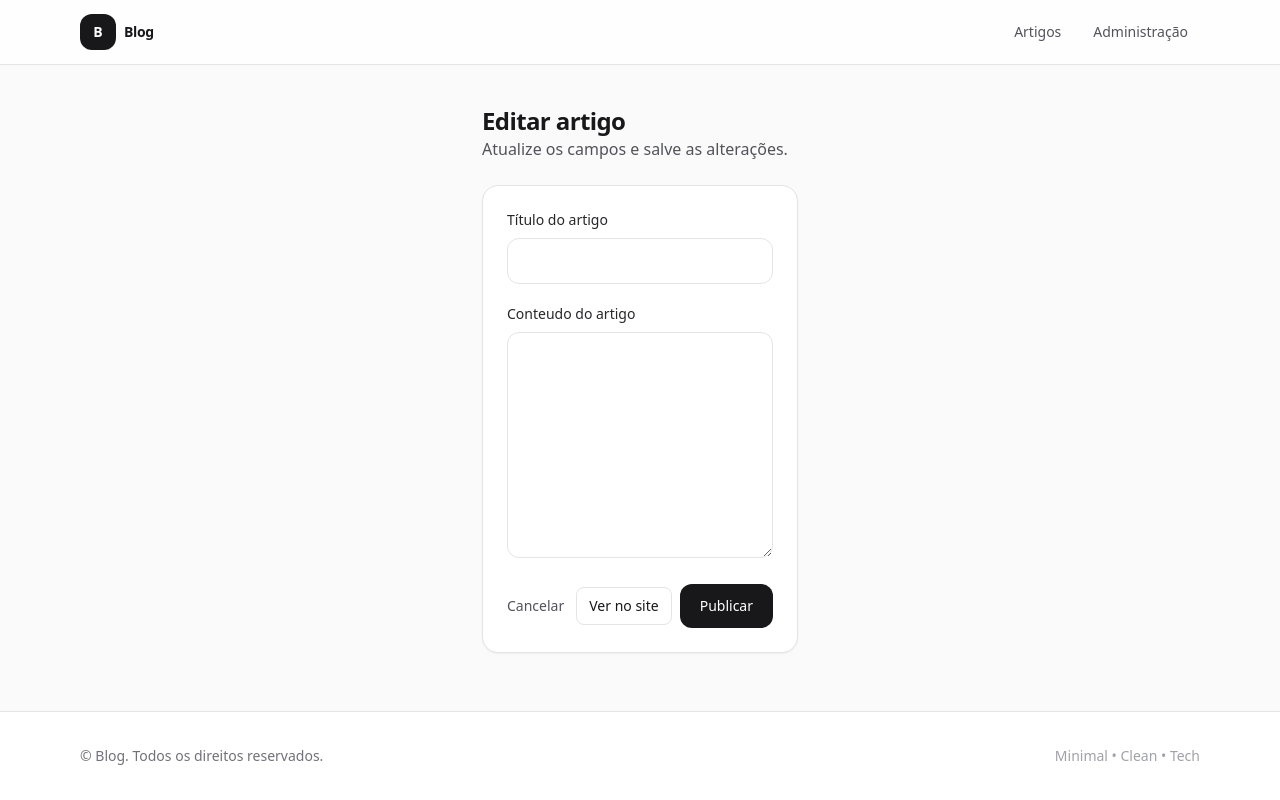
After one commit to Ramos-Victor/Blog-Flask, a Flask app: template templates/admin/edit.html in a window 1280 px wide. The commit adds this page. Run offline with Flask 2, Linux system fonts and the light colour scheme; the template is opened without the code that fills it: values that come from a table or form of the project are taken from there, others are empty; some libraries are stand-ins or nearby versions.

Commit message:
feat(blog) Função de editar o artigo

```diff
--- a/app.py
+++ b/app.py
@@ -2,7 +2,7 @@ from flask import Flask, render_template, redirect, url_for
 from flask_sqlalchemy import SQLAlchemy
 from datetime import datetime
 from forms import RegistrarArtigo
-from flask import flash
+from flask import request
 
 app = Flask(__name__)
 
@@ -43,7 +43,7 @@ def admin_dashboard():
                             now_year= datetime.now().year,
                             artigos=artigos)
 
-@app.route('/novo_artigo', methods=['GET','POST'])
+@app.route('/novo_artigo', methods=['POST','GET'])
 def novo_artigo():
     form = RegistrarArtigo()
     if form.validate_on_submit():
@@ -77,8 +77,22 @@ def artigo_delete(artigo_id):
     db.session.delete(artigo)
     db.session.commit()
 
-    flash("Artigo excluído com sucesso!", "success")
     return redirect(url_for('admin_dashboard'))
+
+@app.route('/artigo_update/<int:artigo_id>', methods=['POST','GET'])
+def artigo_update(artigo_id):
+    artigo = Artigos.query.get_or_404(artigo_id)
+    form = RegistrarArtigo(obj=artigo)
+    if form.validate_on_submit and request.method == 'POST':
+        artigo.titulo = form.titulo.data
+        artigo.conteudo = form.conteudo.data
+        artigo.publicado_em=datetime.now()
+
+        db.session.commit()
+        return redirect(url_for('admin_dashboard'))
+
+    return render_template('admin/edit.html', form=form, artigo=artigo)
+
 
 @app.errorhandler(404)
 def pagina_nao_encontrada(e):
--- a/templates/admin/dashboard.html
+++ b/templates/admin/dashboard.html
@@ -41,7 +41,7 @@
 
             <div class="sm:col-span-2 flex items-center justify-end gap-2">
               <a
-                href=" url_for('admin_edit', article_id=a.id) "
+                href=" {{url_for('artigo_update', artigo_id=a.id)}} "
                 class="rounded-lg border border-zinc-200 bg-white px-3 py-2 text-sm hover:bg-zinc-50 transition">
                 Editar
               </a>
--- /dev/null
+++ b/templates/admin/edit.html
@@ -0,0 +1,52 @@
+{% extends "base.html" %}
+
+{% block title %}Editar artigo • Administração{% endblock %}
+
+{% block content %}
+<section class="mx-auto max-w-3xl flex flex-col gap-6">
+  <header>
+    <h1 class="text-2xl font-semibold tracking-tight">Editar artigo</h1>
+    <p class="text-zinc-600">Atualize os campos e salve as alterações.</p>
+  </header>
+
+  <form action="{{ url_for('artigo_update', artigo_id=artigo.id) }}" method="POST"
+        class="rounded-2xl border border-zinc-200 bg-white p-6 shadow-sm">
+
+    {{ form.hidden_tag() }}
+
+    <div class="grid gap-5">
+      <div>
+        {{ form.titulo.label(class="block text-sm font-medium text-zinc-800") }}
+        {{ form.titulo(class="mt-2 w-full rounded-xl border border-zinc-200 bg-white px-4 py-3 text-sm outline-none focus:border-zinc-900") }}
+        {% if form.titulo.errors %}
+          <p class="mt-2 text-sm text-rose-600">{{ form.titulo.errors[0] }}</p>
+        {% endif %}
+      </div>
+
+      <div>
+        {{ form.conteudo.label(class="block text-sm font-medium text-zinc-800") }}
+        {{ form.conteudo(rows="10", class="mt-2 w-full rounded-xl border border-zinc-200 bg-white px-4 py-3 text-sm outline-none focus:border-zinc-900") }}
+        {% if form.conteudo.errors %}
+          <p class="mt-2 text-sm text-rose-600">{{ form.conteudo.errors[0] }}</p>
+        {% endif %}
+      </div>
+
+      <div class="flex flex-col-reverse gap-3 sm:flex-row sm:items-center sm:justify-between">
+        <a href="{{ url_for('admin_dashboard') }}"
+           class="text-sm text-zinc-600 hover:text-zinc-900 hover:underline">
+          Cancelar
+        </a>
+
+        <div class="flex items-center gap-2">
+          <a href="{{ url_for('artigo', artigo_id=artigo.id) }}"
+             class="rounded-lg border border-zinc-200 bg-white px-3 py-2 text-sm hover:bg-zinc-50 transition">
+            Ver no site
+          </a>
+
+          {{ form.enviar(class="inline-flex items-center justify-center rounded-xl bg-zinc-900 px-5 py-3 text-sm font-medium text-white hover:bg-zinc-800 transition") }}
+        </div>
+      </div>
+    </div>
+  </form>
+</section>
+{% endblock %}
```
